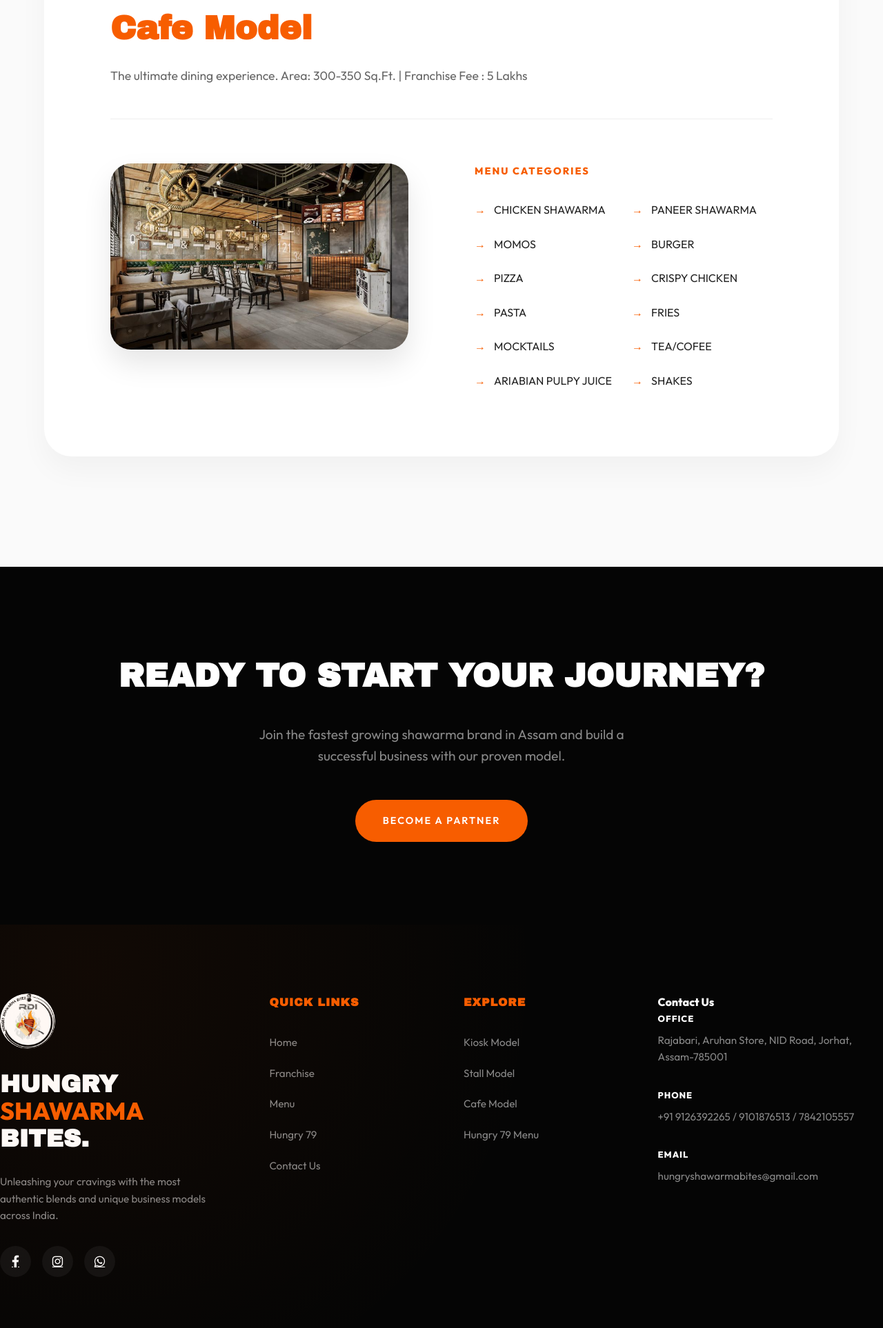
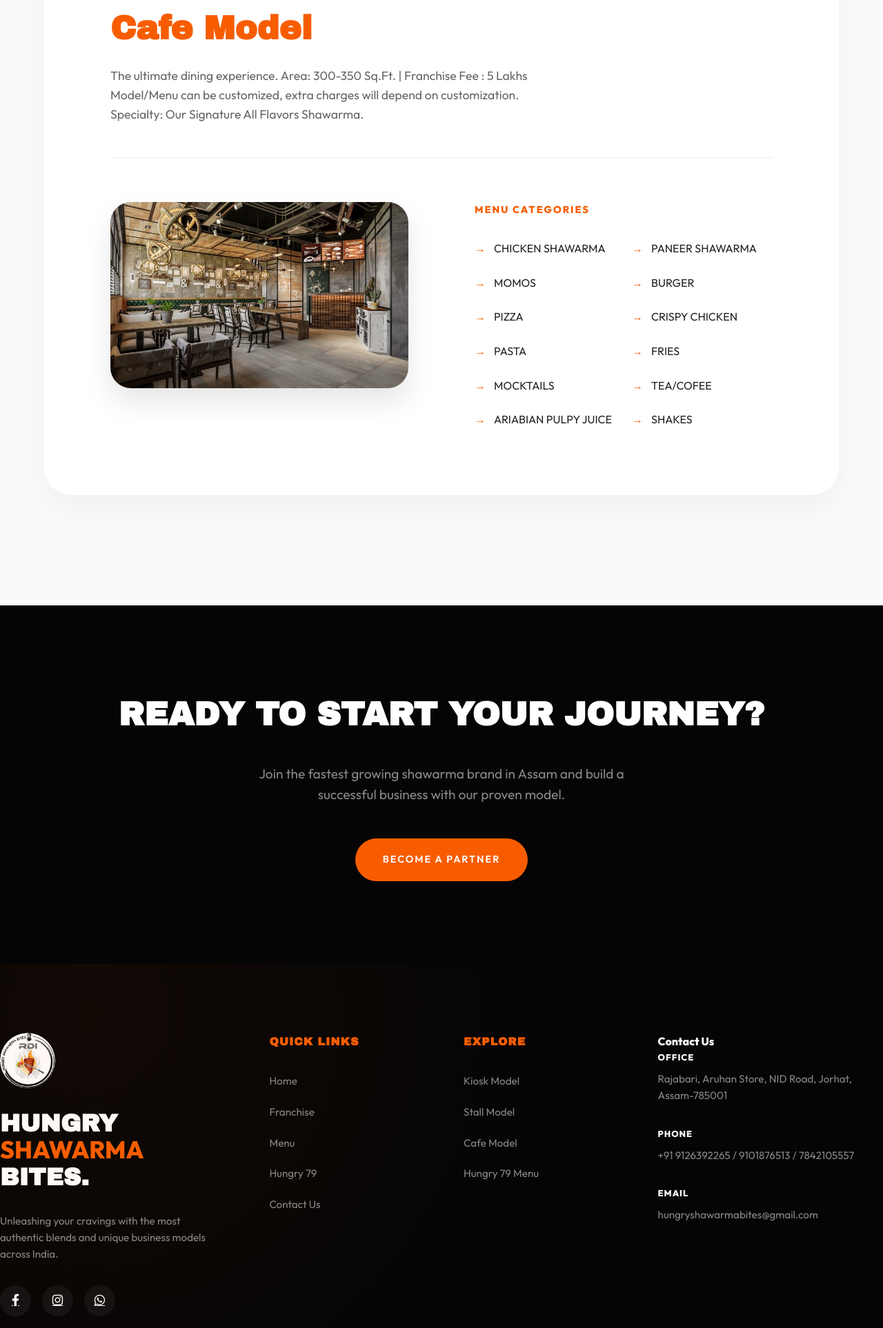
Before and after one commit to woxmediaa/Hungry-shawarma-bites, a plain HTML site: page franchise.html in a window 1280 px wide. Shown: the part 2734-4660 px from the top of the page at 69% size. Drawn offline with Linux system fonts and the light colour scheme; a web font is replaced by a local one.

Commit message:
franchise.html

```diff
--- a/franchise.html
+++ b/franchise.html
@@ -112,6 +112,8 @@
                     <div class="box-head">
                         <h3>Cafe Model</h3>
                         <p>The ultimate dining experience. Area: 300-350 Sq.Ft. | Franchise Fee : 5 Lakhs</p>
+                        <p>Model/Menu can be customized, extra charges will depend on customization.</p>
+                        <p>Specialty: Our Signature All Flavors Shawarma.</p>
                     </div>
                     <div class="box-body">
                         <div class="box-img">
@@ -165,8 +167,10 @@
                     <p>Unleashing your cravings with the most authentic blends and unique business models across India.
                     </p>
                     <div class="footer-socials">
-                        <a href="#"><i class="fab fa-facebook-f"></i></a>
-                        <a href="#"><i class="fab fa-instagram"></i></a>
+                        <a href="https://www.facebook.com/share/18UFQieGNL/" target="_blank"><i
+                                class="fab fa-facebook-f"></i></a>
+                        <a href="https://www.instagram.com/hungryshawarma_bites?utm_source=qr&igsh=MXFmNTRscjRyODlsag=="
+                            target="_blank"><i class="fab fa-instagram"></i></a>
                         <a href="#"><i class="fab fa-whatsapp"></i></a>
                     </div>
                 </div>
@@ -287,5 +291,4 @@
 
 </body>
 
-
 </html>
```
